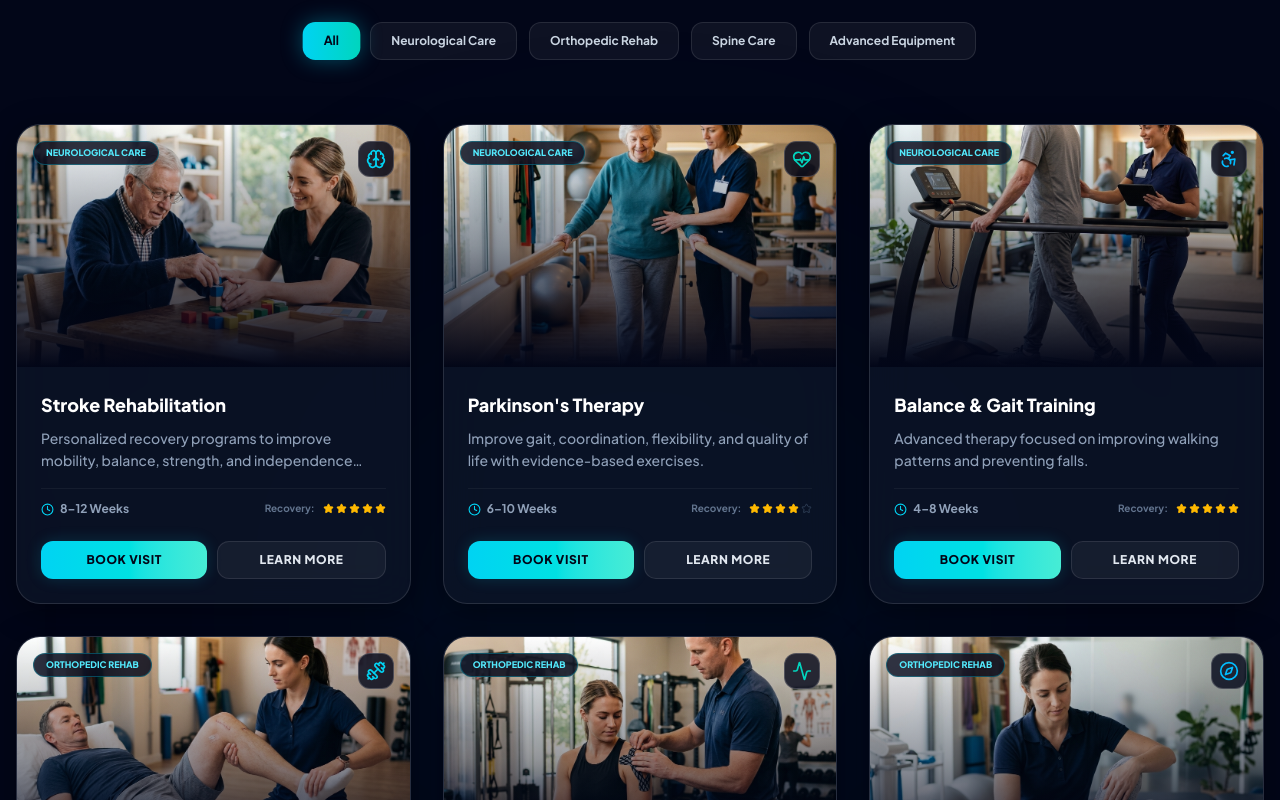
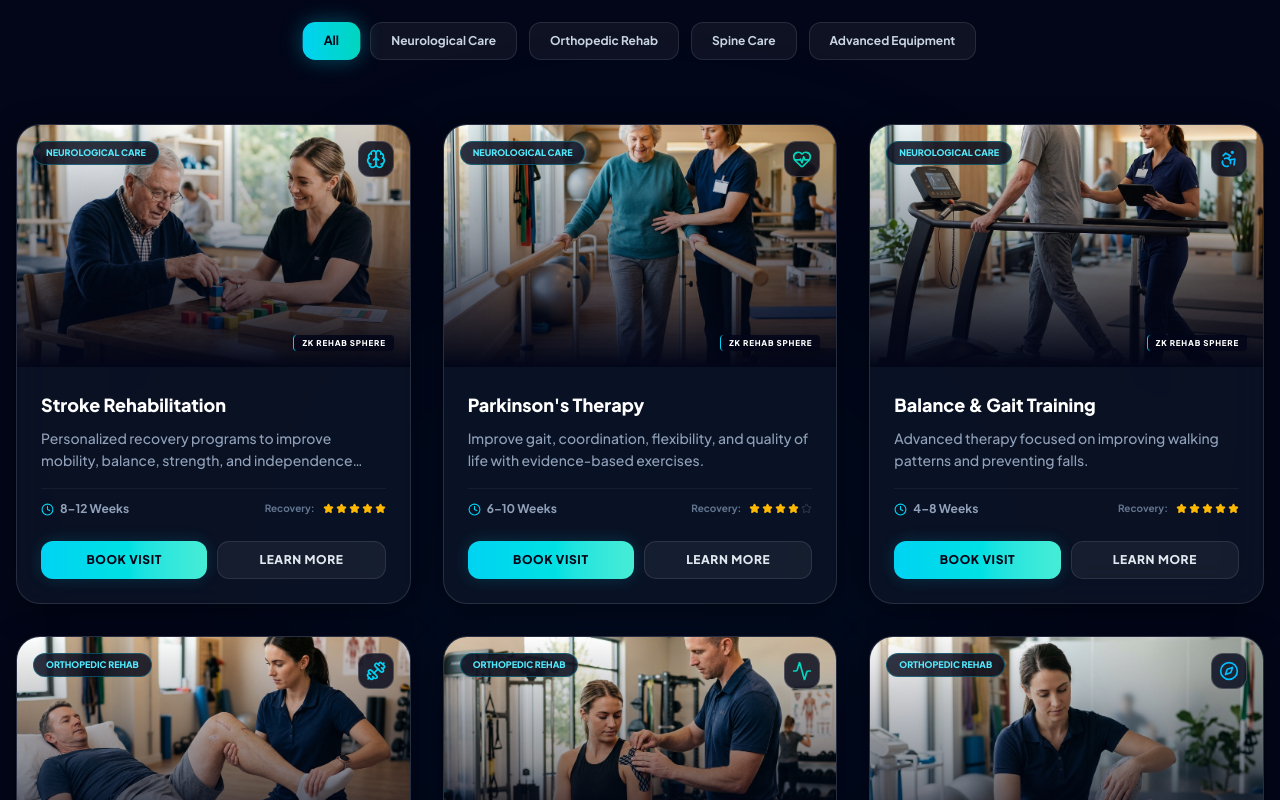
Before and after one commit to RAJNEESHMIST/zk-rehab-sphere, a React (Vite) app: page / in a window 1280 px wide. Shown: the part 1680-2480 px from the top of the page. Built offline with nearby package versions, Linux system fonts and the light colour scheme; no server answers; the database is empty.

Commit message:
feat: add premium ZK REHAB SPHERE floating branding boards overlay to all main section images

```diff
--- a/src/components/sections/BodyNavigator.tsx
+++ b/src/components/sections/BodyNavigator.tsx
@@ -295,6 +295,10 @@ export const BodyNavigator: React.FC<BodyNavigatorProps> = ({ onOpenBooking }) =
                       className="w-full h-full object-cover"
                     />
                     <div className="absolute inset-0 bg-gradient-to-t from-slate-950 via-slate-950/40 to-transparent" />
+                    {/* Branding Board Overlay */}
+                    <div className="absolute top-3 right-3 z-10 px-2 py-0.5 rounded bg-slate-950/80 border-l border-cyan-400 text-[8px] font-black uppercase text-white shadow-md tracking-widest backdrop-blur-md">
+                      ZK REHAB SPHERE
+                    </div>
                     <span className="absolute bottom-3 left-3 text-[9px] font-black uppercase tracking-widest text-cyan-300 bg-slate-950/90 px-2.5 py-1 rounded-md border border-cyan-400/30 backdrop-blur-md">
                       Verified Session
                     </span>
--- a/src/components/sections/HomeGallery.tsx
+++ b/src/components/sections/HomeGallery.tsx
@@ -253,6 +253,10 @@ export const HomeGallery: React.FC = () => {
                   />
                   {/* Subtle Dark Gradient */}
                   <div className="absolute inset-0 bg-gradient-to-t from-slate-950 via-slate-950/30 to-transparent opacity-80 group-hover:opacity-60 transition-opacity" />
+                  {/* Branding Board Overlay */}
+                  <div className="absolute bottom-4 right-4 z-10 px-2 py-0.5 rounded bg-slate-950/80 border-l border-cyan-400 text-[8px] font-black uppercase text-white shadow-md tracking-widest backdrop-blur-md">
+                    ZK REHAB SPHERE
+                  </div>
                 </div>
 
                 {/* Corner Badges */}
--- a/src/components/sections/RehabJourney.tsx
+++ b/src/components/sections/RehabJourney.tsx
@@ -135,6 +135,10 @@ export const RehabJourney: React.FC = () => {
                         className="w-full h-full object-cover transform scale-100 group-hover:scale-105 transition-transform duration-700"
                       />
                       <div className="absolute inset-0 bg-gradient-to-t from-slate-950 via-slate-950/20 to-transparent" />
+                      {/* Branding Board Overlay */}
+                      <div className="absolute top-4 right-4 z-10 px-2 py-0.5 rounded bg-slate-950/80 border-l border-cyan-400 text-[8px] font-black uppercase text-white shadow-md tracking-widest backdrop-blur-md">
+                        ZK REHAB SPHERE
+                      </div>
                       <div className="absolute bottom-4 left-4 z-10 flex items-center gap-2">
                         <CheckCircle2 size={16} className="text-cyan-400" />
                         <span className="text-xs font-bold text-white tracking-wide">
--- a/src/components/sections/ServicesGrid.tsx
+++ b/src/components/sections/ServicesGrid.tsx
@@ -249,6 +249,11 @@ export const ServicesGrid: React.FC<ServicesGridProps> = ({ onOpenBooking }) =>
                   {/* Neon Soft Gradient bottom overlay */}
                   <div className="absolute inset-0 bg-gradient-to-t from-slate-950 via-slate-950/40 to-transparent" />
 
+                  {/* Branding Board Overlay */}
+                  <div className="absolute bottom-4 right-4 z-10 px-2 py-0.5 rounded bg-slate-950/80 border-l border-cyan-400 text-[8px] font-black uppercase text-white shadow-md tracking-widest backdrop-blur-md">
+                    ZK REHAB SPHERE
+                  </div>
+
                   {/* Floating category badge & medical icon */}
                   <div className="absolute top-4 left-4 flex items-center gap-2">
                     <span className="px-3 py-1 rounded-full bg-slate-950/80 border border-cyan-400/30 text-[9px] font-black uppercase text-cyan-300 backdrop-blur-md">
--- a/src/components/sections/TrustSection.tsx
+++ b/src/components/sections/TrustSection.tsx
@@ -96,7 +96,11 @@ export const TrustSection: React.FC = () => {
                   }}
                   className="w-full h-full object-cover transform hover:scale-105 transition-transform duration-700"
                 />
-                <div className="absolute inset-0 bg-gradient-to-t from-slate-950 via-slate-950/20 to-transparent" />
+                 <div className="absolute inset-0 bg-gradient-to-t from-slate-950 via-slate-950/20 to-transparent" />
+                 {/* Branding Board Overlay */}
+                 <div className="absolute bottom-4 right-4 z-10 px-2 py-0.5 rounded bg-slate-950/80 border-l border-cyan-400 text-[8px] font-black uppercase text-white shadow-md tracking-widest backdrop-blur-md">
+                   ZK REHAB SPHERE
+                 </div>
 
                 {/* Floating Badge & Icon */}
                 <div className="absolute top-4 left-4 flex items-center gap-2">
```
